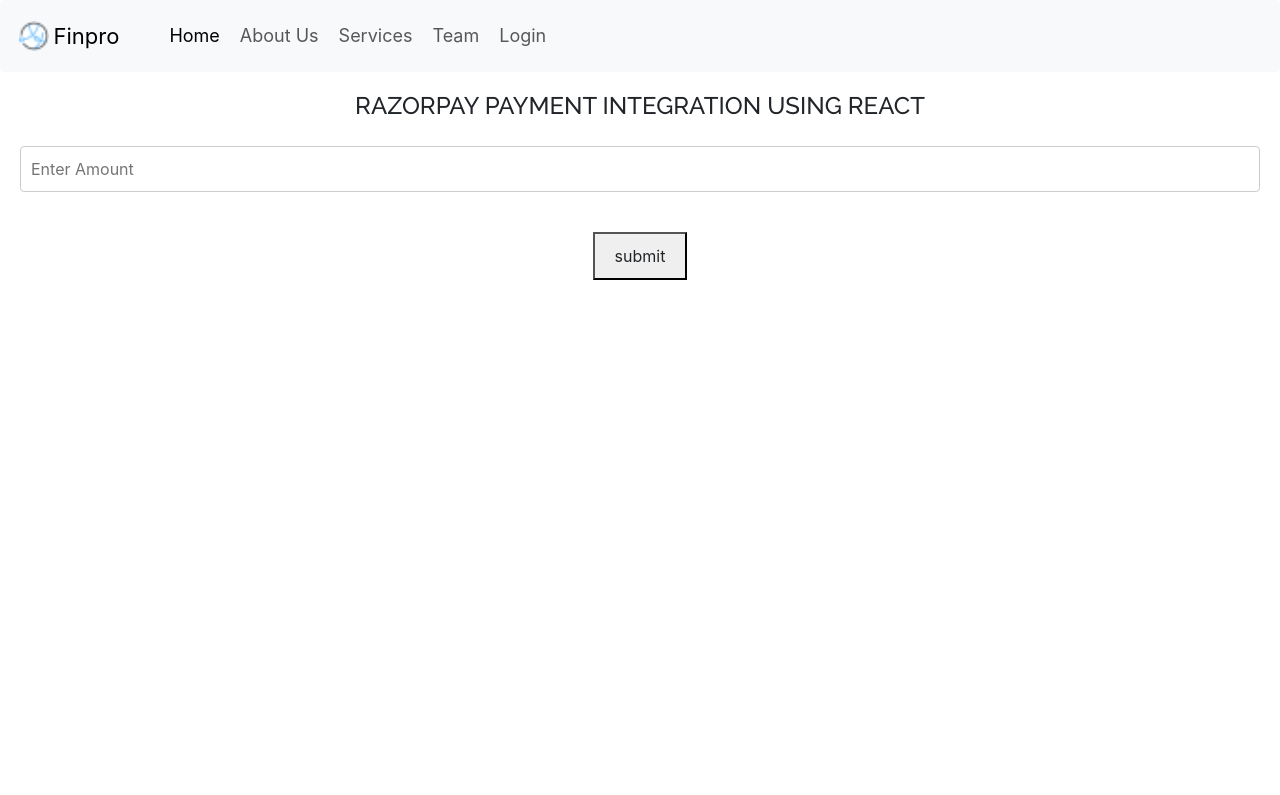
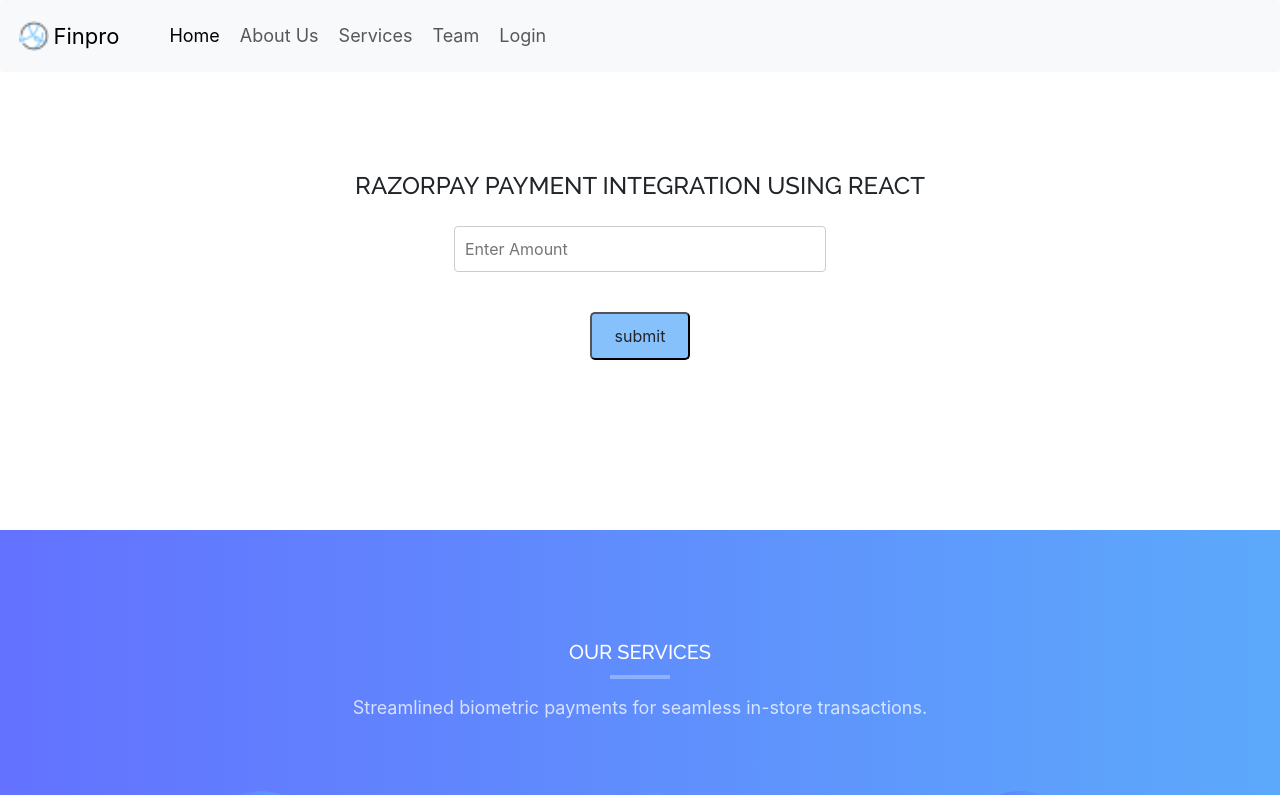
Before and after one commit to aayyushhh/GIT24, a React (Create React App) app in the folder frontend/: page /tokenget in a window 1280 px wide. Shown: the top 795 px of the page. Built offline with nearby package versions, Linux system fonts and the light colour scheme; what smooth-scroll would draw is missing.

Commit message:
second commit

```diff
--- a/frontend/src/components/homepage/Homepage.js
+++ b/frontend/src/components/homepage/Homepage.js
@@ -16,6 +16,7 @@ const Homepage = () => {
     const pass2=location.state.pass2;
     const navigate = useNavigate();
     const [data,setData]=useState({});
+
     const [landingPageData, setLandingPageData] = useState({});
     useEffect(() => {
       setLandingPageData(JsonData);
--- a/frontend/src/components/login/LoginForm.css
+++ b/frontend/src/components/login/LoginForm.css
@@ -3,7 +3,8 @@
     margin: 0 auto;
     padding: 20px;
     background-image: url();
-    background-color: white;
+    background-color: rgb(208, 160, 255);
+    border-radius: 10px;
   }
 
   .main-login{
--- a/frontend/src/components/payment/Paymentport.css
+++ b/frontend/src/components/payment/Paymentport.css
@@ -2,7 +2,31 @@ form {
     max-width: 400px;
     margin: 0 auto;
     padding: 20px;
+    display: flex;
+
   }
+
+  .pay-form{
+    flex-direction: column;
+    background-color: rgb(208, 160, 255);
+    border-radius: 10px;
+    text-align: center;
+    align-items: center;
+  }
+
+.payme-tab{
+  background-image: url("https://media.istockphoto.com/id/913879566/photo/digital-fingerprint-on-black-screen.jpg?s=612x612&w=0&k=20&c=Ux4M7S97UgQ9qHrLNEHRHh0yjz1ToQZ64UDraKVa4M0=");
+    padding-top:10%;
+    background-repeat: no-repeat;
+    background-size: 100% 100%;
+    height: 864px;
+}
+
+.boton{
+  align-items: center;
+  text-align: center;
+  margin-left: -120px;
+}
 
   label {
     margin-bottom: 10px;
--- a/frontend/src/components/payment/Paymentport.js
+++ b/frontend/src/components/payment/Paymentport.js
@@ -64,9 +64,11 @@ const PaymentPort = () => {
   };
 
   return (
-    <div>
-      <a href='/login'>logout</a>
-    <form onSubmit={handleSubmit}>
+    <div className='payme-tab'>
+
+
+    <form className='pay-form' onSubmit={handleSubmit}>
+      <div>
     <label>
         Amount(₹):
         <input type="text" value={amount} onChange={handleAmountChange} className='amount-sec'/>
@@ -87,10 +89,14 @@ const PaymentPort = () => {
         <input type="password" value={password2} onChange={handlePasswordChange2} />
       </label>
       <br/>
+      </div>
+      <div className='boton'>
       <button type="submit">Make Payment</button>
+      </div>
     </form>
 
     </div>
+
   );
 };
 
--- a/frontend/src/components/register/RegistrationForm.css
+++ b/frontend/src/components/register/RegistrationForm.css
@@ -2,7 +2,8 @@
     max-width: 400px;
     margin: 0 auto;
     padding: 20px;
-    background-color: white;
+    background-color: rgb(208, 160, 255);
+    border-radius: 10px;
   }
 
   .register-body form {
--- a/frontend/src/components/token-buy/Tokenbuy.css
+++ b/frontend/src/components/token-buy/Tokenbuy.css
@@ -5,6 +5,8 @@
     justify-content: center;
     padding: 20px;
     text-align: center;
+    margin-bottom: 150px;
+    margin-top: 100px;
   }
 
   .Gettoken h2 {
@@ -13,7 +15,7 @@
   }
 
   .Gettoken input {
-    width: 100%;
+    width: 30%;
     padding: 10px;
     margin-bottom: 10px;
     font-size: 16px;
@@ -22,6 +24,9 @@
   .Gettoken button {
     padding: 10px 20px;
     font-size: 16px;
+    border-radius: 5px;
+    background-color: rgb(135, 193, 252);
+    width: 100px;
   }
 
   @media (max-width: 768px) {
--- a/frontend/src/components/token-buy/Tokenbuy.js
+++ b/frontend/src/components/token-buy/Tokenbuy.js
@@ -1,13 +1,23 @@
 // import './App.css';
-import React,{useState} from 'react';
+import React,{useEffect, useState} from 'react';
 import {useLocation} from 'react-router-dom';
 import { useNavigate } from 'react-router-dom';
 import "./Tokenbuy.css"
+import { Services } from '../components/services';
+import { Team } from '../components/Team';
+import JsonData from "../data/data.json";
+import SmoothScroll from "smooth-scroll";
 
 function Tokenbuy() {
   const [amount, setamount] = useState('');
   const navigate = useNavigate();
   const location = useLocation();
+
+  const [landingPageData, setLandingPageData] = useState({});
+  useEffect(() => {
+    setLandingPageData(JsonData);
+  }, []);
+
   const handleSubmit = (e)=>{
 
     const uname=location.state.uname;
@@ -73,12 +83,16 @@ function Tokenbuy() {
     }
   }
   return (
+    <div>
     <div className="Gettoken">
      <h2>Razorpay Payment Integration Using React</h2>
      <br/>
      <input type="text"placeholder='Enter Amount'value={amount}onChange={(e)=>setamount(e.target.value)} />
      <br/><br/>
      <button onClick={handleSubmit}>submit</button>
+
+    </div>
+    <Services data={landingPageData.Services} />
     </div>
   );
 }
```
